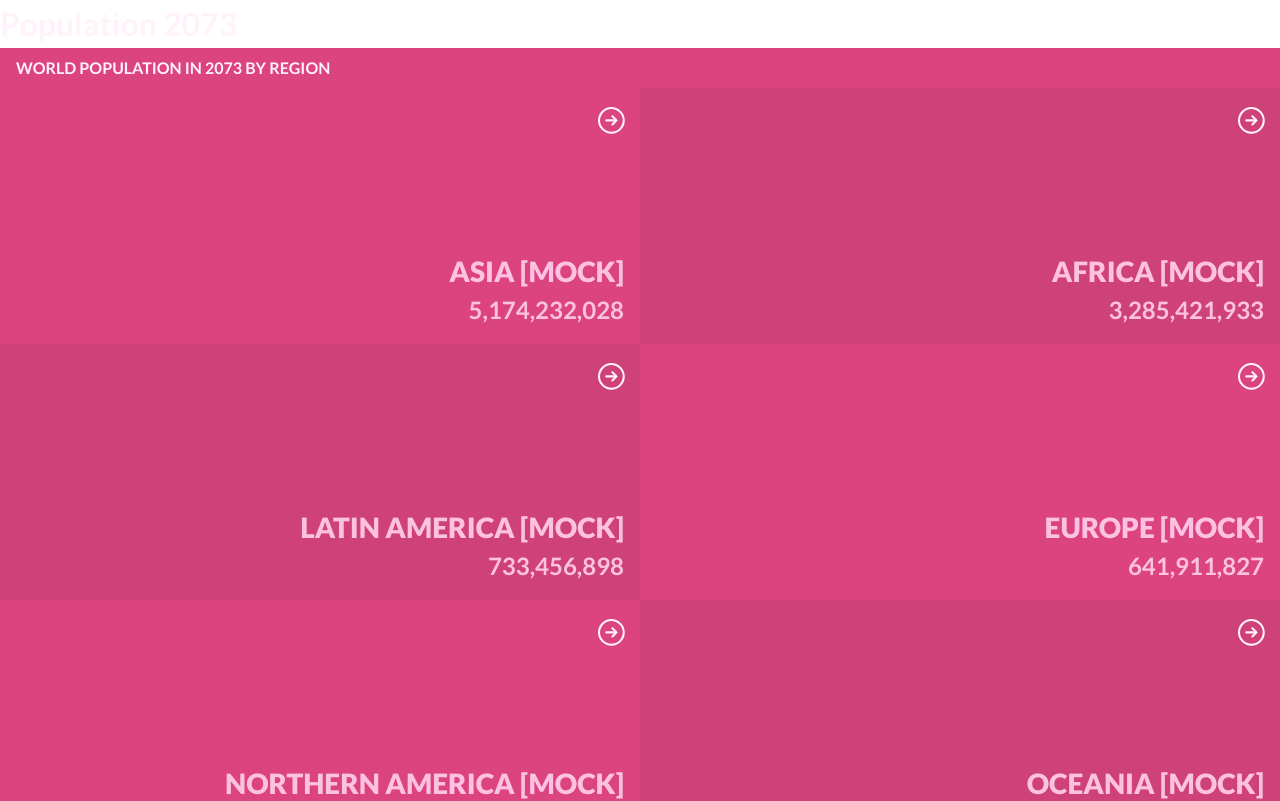
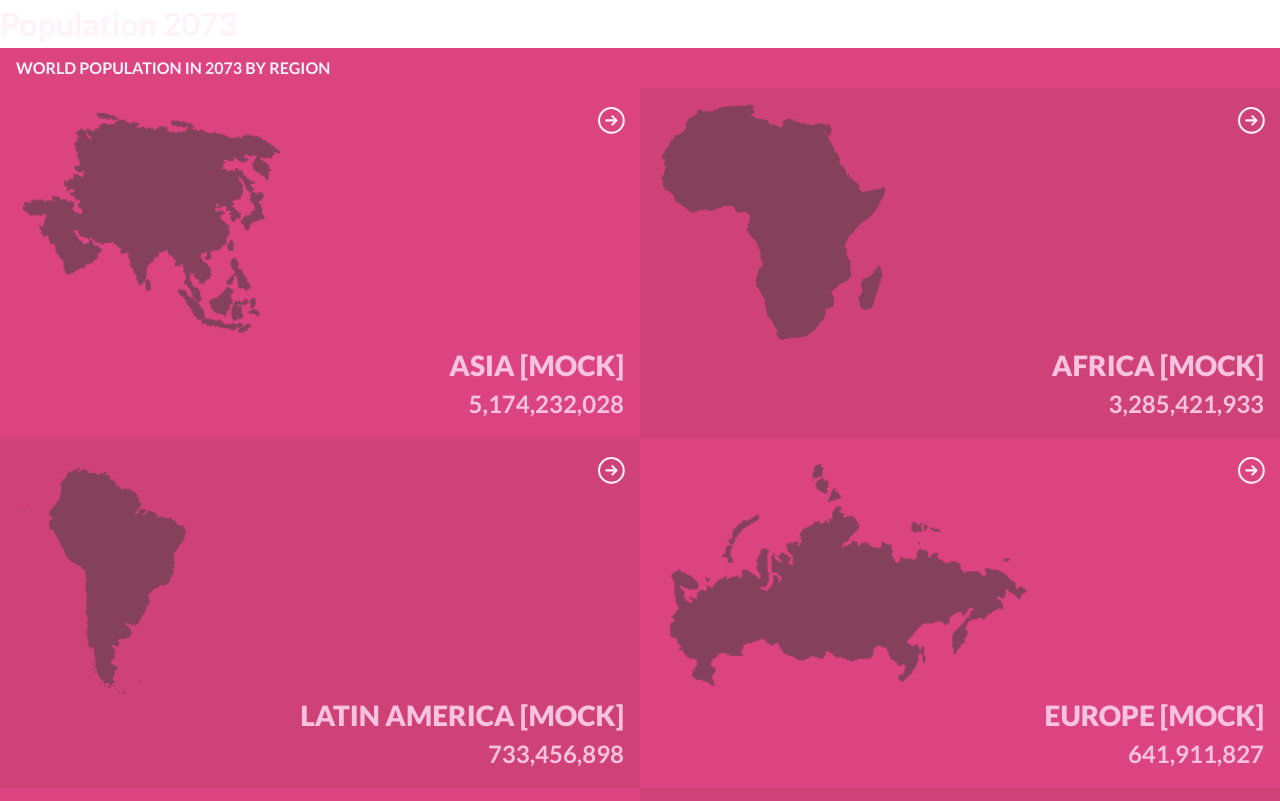
Before and after one commit to henokkhm/microverse-population-2073-react-capstone, a React (Create React App) app: page / in a window 1280 px wide. Shown: the top 801 px of the page. Built offline with nearby package versions, Linux system fonts and the light colour scheme.

Commit message:
Display region map image in Region component

```diff
--- a/src/components/regions/Region.js
+++ b/src/components/regions/Region.js
@@ -3,7 +3,12 @@ import PropTypes from 'prop-types';
 import styles from '../../styles/Region.module.css';
 import rightArrow from '../../assets/icons/circled-arrow.svg';
 
-function Region({ name, populationIn2073, index }) {
+function Region({
+  name,
+  imageURL,
+  populationIn2073,
+  index,
+}) {
   const isBackgroundDark = index % 4 === 1 || index % 4 === 2;
   const bgStyle = {
     backgroundColor: isBackgroundDark
@@ -21,6 +26,11 @@ function Region({ name, populationIn2073, index }) {
         />
       </button>
       <div className={styles.regionContent}>
+        <img
+          className={styles.regionMap}
+          src={`${process.env.PUBLIC_URL}${imageURL}`}
+          alt={`map of ${name} region`}
+        />
         <span className={styles.regionName}>{name}</span>
         <span className={styles.regionPopulationIn2073}>
           {populationIn2073.toLocaleString()}
@@ -32,6 +42,7 @@ function Region({ name, populationIn2073, index }) {
 
 Region.propTypes = {
   name: PropTypes.string.isRequired,
+  imageURL: PropTypes.string.isRequired,
   populationIn2073: PropTypes.number.isRequired,
   index: PropTypes.number.isRequired,
 };
--- a/src/components/regions/RegionsList.js
+++ b/src/components/regions/RegionsList.js
@@ -35,6 +35,7 @@ function RegionsList() {
           <Link key={region.id} to={`region/${region.id}`}>
             <Region
               name={region.name}
+              imageURL={region.imageURL}
               populationIn2073={region.populationIn2073}
               index={index}
             />
--- a/src/styles/Region.module.css
+++ b/src/styles/Region.module.css
@@ -31,6 +31,11 @@
   height: 3rem;
 }
 
+.regionMap {
+  height: 15rem;
+  margin-right: auto;
+}
+
 .regionContent {
   display: flex;
   flex-direction: column;
```
